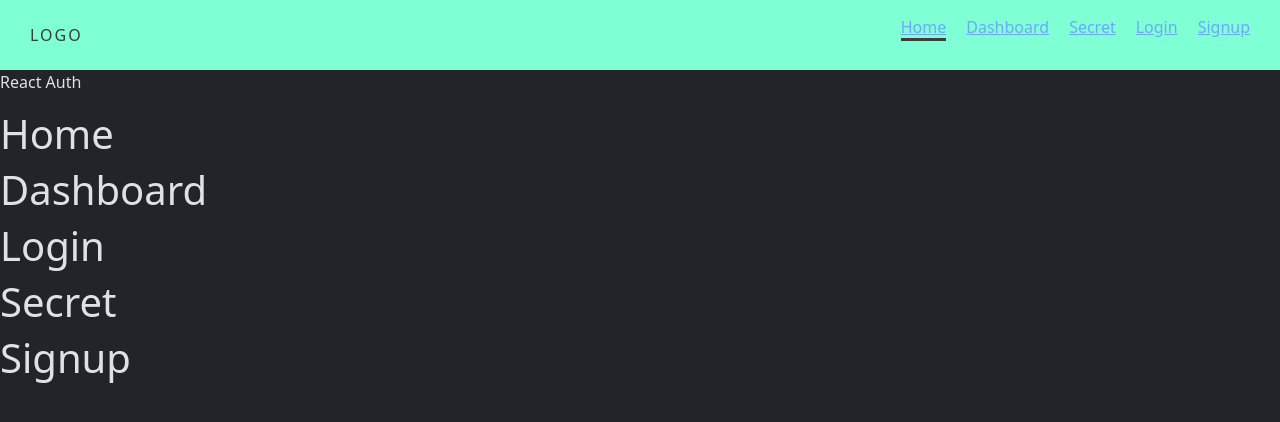
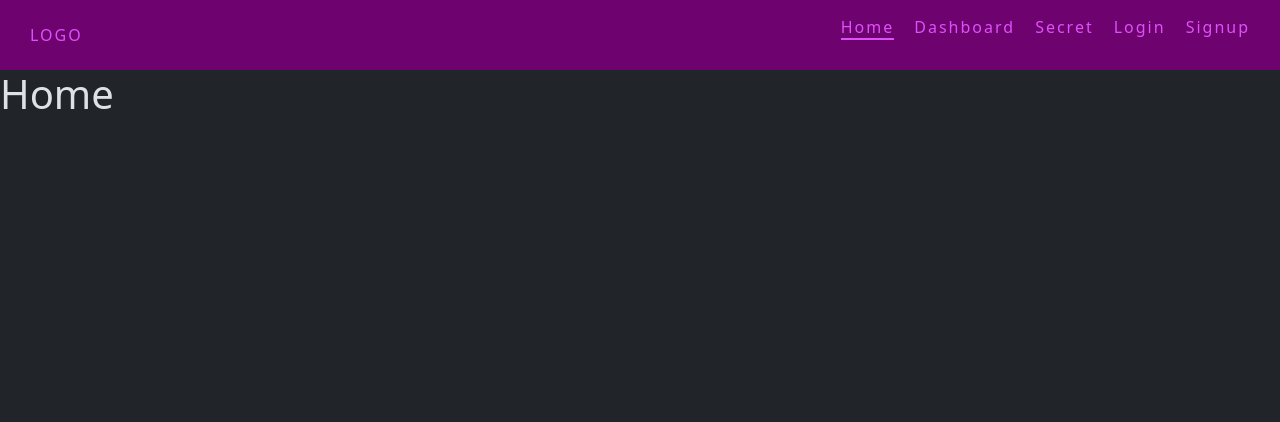
Before and after one commit to behrmart/eCommerceReact, a React (Vite) app: page / in a window 1280 px wide. Shown: the top 422 px of the page. Built offline with nearby package versions, Linux system fonts and the light colour scheme.

Commit message:
Added dynamic Menu with react router dom

```diff
--- a/package.json
+++ b/package.json
@@ -12,7 +12,8 @@
   "dependencies": {
     "bootstrap": "^5.3.2",
     "react": "^18.2.0",
-    "react-dom": "^18.2.0"
+    "react-dom": "^18.2.0",
+    "react-router-dom": "^6.16.0"
   },
   "devDependencies": {
     "@types/react": "^18.2.15",
--- a/src/App.jsx
+++ b/src/App.jsx
@@ -1,6 +1,7 @@
 import './App.css'
-import Header from '@/Components/Header'
-import { Home, Dashboard, Login, Secret, Signup } from '@/Pages'
+import { BrowserRouter } from 'react-router-dom'
+import { RouteIndex } from './Routes/RouteIndex'
+import Header from './Components/Header/Header'
 
 
 
@@ -8,14 +9,10 @@
 
   return (
     <>
-      <Header />
-      <p>React Auth</p>
-
-      <Home />
-      <Dashboard />
-      <Login />
-      <Secret />
-      <Signup />
+      <BrowserRouter>
+        <Header />
+        <RouteIndex />
+      </BrowserRouter>
     </>
   )
 }
--- a/src/Components/Header/Header.jsx
+++ b/src/Components/Header/Header.jsx
@@ -1,26 +1,29 @@
 import './Header.scss'
+import { NavLink } from 'react-router-dom'
 
 const Header = () => {
+
+  const linkIsActive = (isActive) => isActive ? 'header__item-link header__item-link--is-active': 'header__item-link'
 
   // BEM para llamar clases
   return (
     <nav className="header">
-      <a className="header__logo" href="">LOGO</a>
+      <NavLink className="header__logo" to="">LOGO </NavLink>
       <ul className="header__nav-list">
         <li className="header__list-item">
-          <a className="header___item-link header__item-link--is-active" href="/home">Home</a>
+          <NavLink className={ ({isActive}) => linkIsActive(isActive)} to="/">Home</NavLink>
         </li>
         <li className="header__list-item">
-          <a className="header___item-link" href="/dashboard">Dashboard</a>
+          <NavLink className={ ({isActive}) => linkIsActive(isActive)} to="/dashboard">Dashboard</NavLink>
         </li>
         <li className="header__list-item">
-          <a className="header___item-link" href="/secret">Secret</a>
+          <NavLink className={ ({isActive}) => linkIsActive(isActive)} to="/secret">Secret</NavLink>
         </li>
         <li className="header__list-item">
-          <a className="header___item-link" href="/login">Login</a>
+          <NavLink className={ ({isActive}) => linkIsActive(isActive)} to="/login">Login</NavLink>
         </li>
         <li className="header__list-item">
-          <a className="header___item-link" href="/signup">Signup</a>
+          <NavLink className={ ({isActive}) => linkIsActive(isActive)} to="/signup">Signup</NavLink>
         </li>
       </ul>
     </nav>
--- a/src/Components/Header/Header.scss
+++ b/src/Components/Header/Header.scss
@@ -1,6 +1,6 @@
 
 
-$menu-color: #3d3d3d;
+$menu-color: #de51fa;
 
 //declaro mixin para reutilizar estilos
 @mixin headerlink{
@@ -14,7 +14,7 @@
 }
 
 .header {
-    background-color: aquamarine;
+    background-color: rgb(110, 2, 110);
     display: flex;
     justify-content: space-between;
     align-items: center;
@@ -36,11 +36,11 @@
 
         // estilo para link activo
         &--is-active {
-            @include header-border($size: 3px)
+            @include header-border($size: 2px)
         }
 
         &:hover{
-            @include header-border
+            @include header-border($size: 1px)
         }
     }
 }
--- /dev/null
+++ b/src/Routes/RouteIndex.jsx
@@ -0,0 +1,15 @@
+import React from 'react'
+import { Routes, Route} from 'react-router-dom'
+import { Home, Dashboard, Login, Secret, Signup } from '@/Pages'
+
+export const RouteIndex = () => {
+  return (
+    <Routes>
+        <Route path='/' element={<Home />} />
+        <Route path='/dashboard' element={<Dashboard />} />
+        <Route path='/login' element={<Login />} />
+        <Route path='/secret' element={<Secret />} />
+        <Route path='/signup' element={<Signup />} />
+    </Routes>
+  )
+}
```
Also changed, not shown: 1 other file (tests, documents, lock files or other folders).
